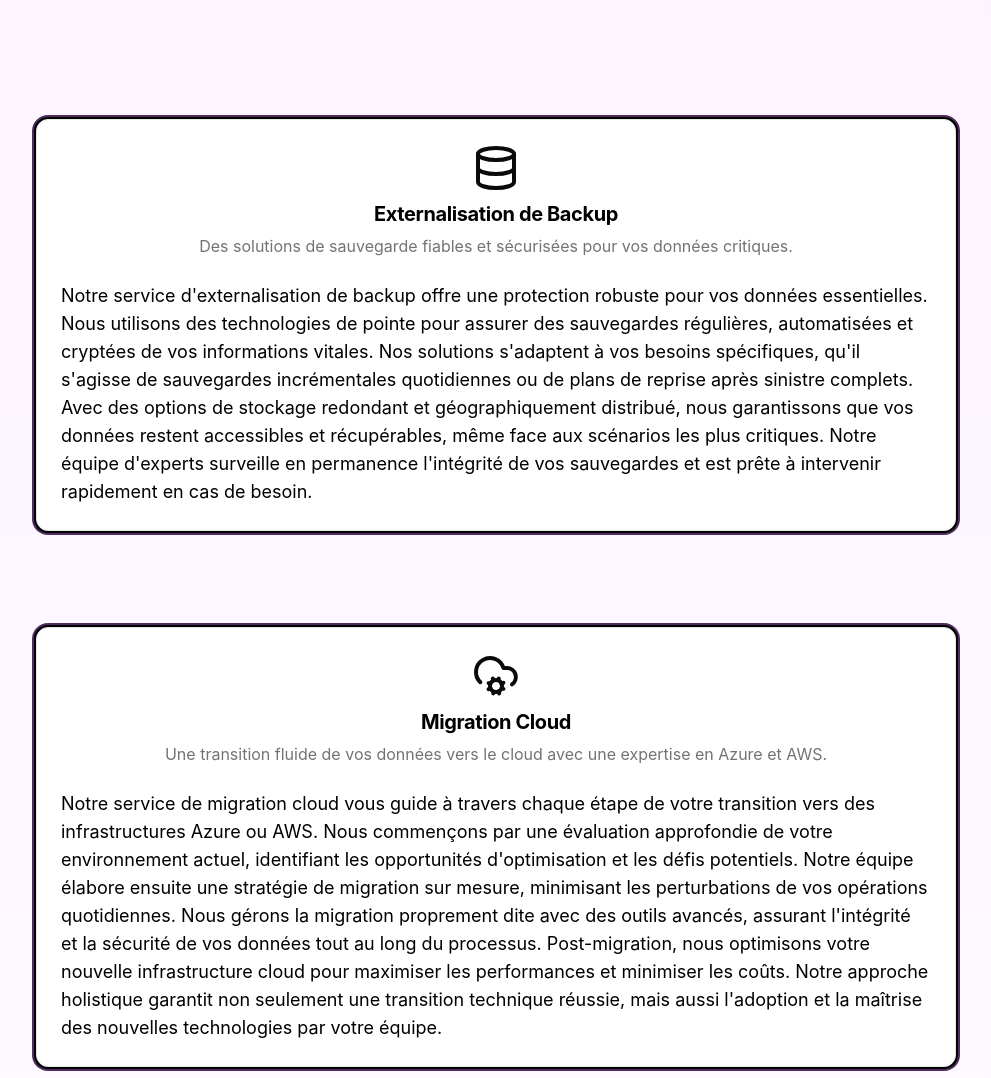
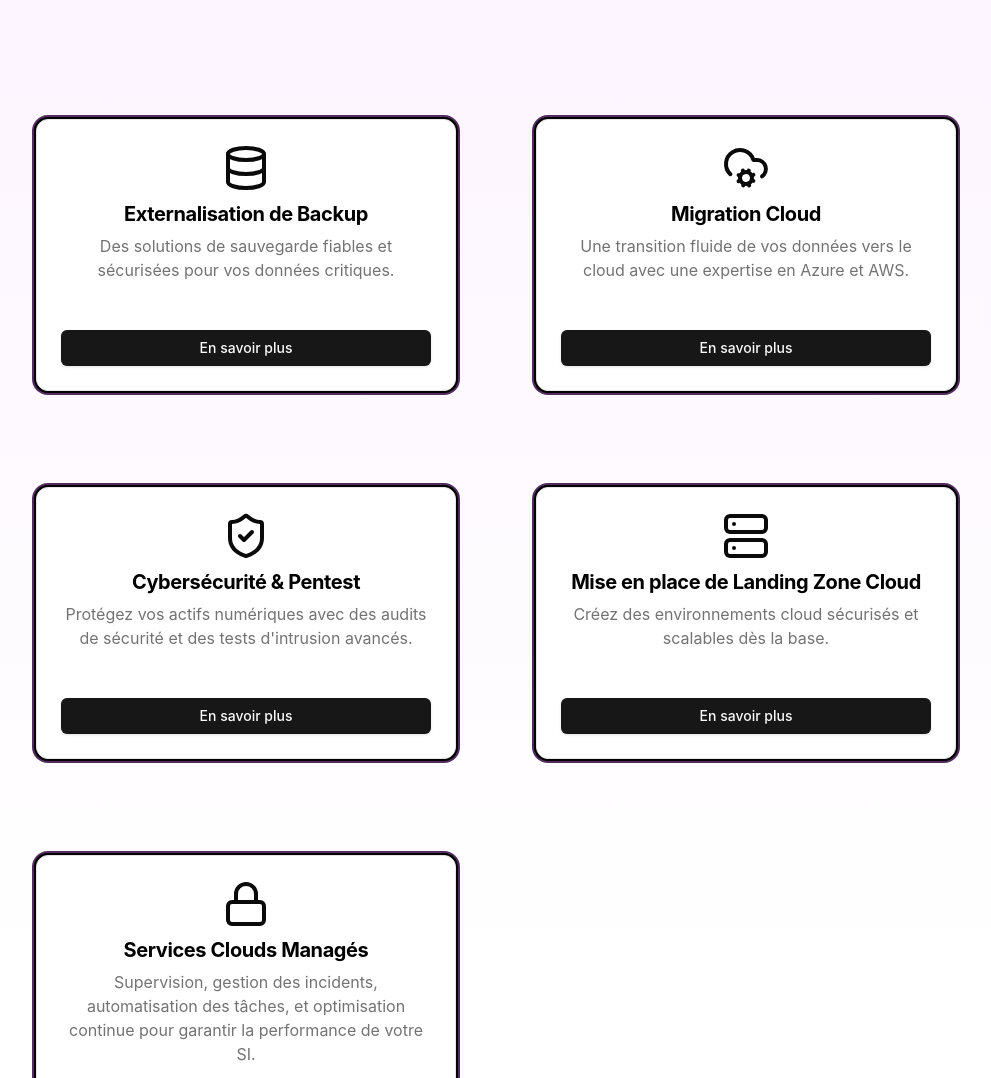
Before and after one commit to MeLoBeats/audit-it, an Astro site: page / in a window 1280 px wide. Shown: the part 1151-2229 px from the top of the page, without its empty margins (144-1135 px from the left). Built offline with nearby package versions, Linux system fonts and the light colour scheme; Astro itself is replaced by a stand-in of ours.

Commit message:
update: serviceCard

```diff
--- a/package.json
+++ b/package.json
@@ -31,7 +31,9 @@
     "preact": "^10.23.2",
     "react": "^18.3.1",
     "react-dom": "^18.3.1",
+    "react-dropzone": "^14.2.3",
     "sass": "^1.77.8",
+    "sonner": "^1.5.0",
     "tailwind-merge": "^2.5.2",
     "tailwindcss": "^3.4.10",
     "tailwindcss-animate": "^1.0.7",
--- a/src/components/ServiceSection.astro
+++ b/src/components/ServiceSection.astro
@@ -24,7 +24,7 @@ const servicesTitle = useContent("servicesTitle")
         </GradientText>
       </FadeIn>
     </h1>
-    <div class="grid grid-cols- w-full px-40 relative mx-auto gap-20 line">
+    <div class="grid grid-cols-2 w-full px-40 relative mx-auto gap-20 line">
       {
         services.map((service) => (
           <motion.div
--- a/src/components/react/ServiceCard.tsx
+++ b/src/components/react/ServiceCard.tsx
@@ -23,9 +23,13 @@ export const ServiceCard = ({ service }: { service: Service }) => {
         </CardDescription>
       </CardHeader>
       <CardContent className="flex flex-col items-center justify-center">
-        {/* <Icon name={service.icon} size={48} /> */}
-        <p className="text-lg text-black">{service.longDescription}</p>
+        {/* <p className="text-lg text-black">{service.longDescription}</p> */}
       </CardContent>
+      <CardFooter>
+        <Button variant="default" className="w-full">
+          En savoir plus
+        </Button>
+      </CardFooter>
     </Card>
   )
 }
--- a/src/data/content.json
+++ b/src/data/content.json
@@ -11,6 +11,10 @@
       {
         "title": "Formations",
         "link": "formations"
+      },
+      {
+        "title": "Recrutement",
+        "link": "recrutement"
       },
       {
         "title": "A propos",
```
Also changed, not shown: README.md, 1 other file.
